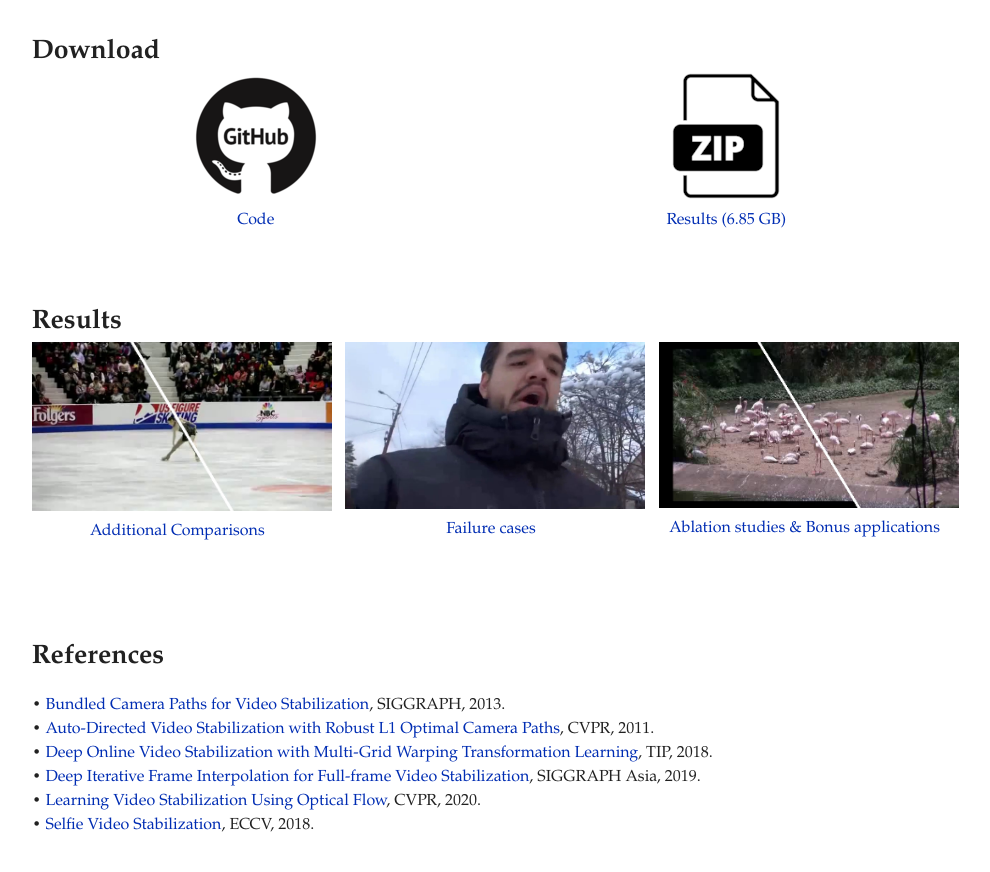
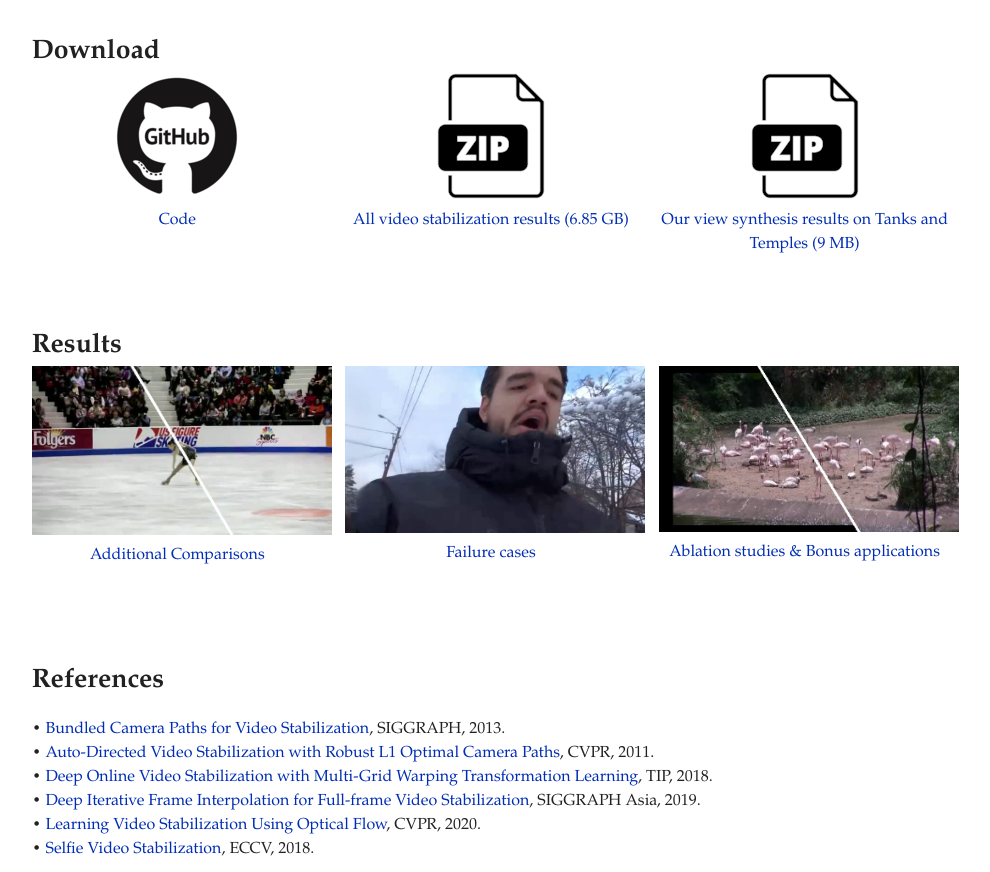
Before and after one commit to alex04072000/FuSta, a plain HTML site: page index.html in a window 1280 px wide. Shown: the part 2354-3226 px from the top of the page, without its empty margins (149-1139 px from the left). Drawn offline with nearby package versions, Linux system fonts and the light colour scheme; files whose address does not match are found by name.

Commit message:
Update index.html

```diff
--- a/index.html
+++ b/index.html
@@ -286,7 +286,7 @@ Existing video stabilization methods often generate visible distortion or requir
       <div class="title">Download</div>
       <div class="row">
 
-        <div class="col m6 s12 center">
+        <div class="col m4 s12 center">
           <a href="https://github.com/alex04072000/FuSta" target="_blank">
             <img src="website/images/github.png">
           </a>
@@ -294,12 +294,20 @@ Existing video stabilization methods often generate visible distortion or requir
           <a href="https://github.com/alex04072000/FuSta" target="_blank">Code</a>
         </div>
 
-        <div class="col m6 s12 center">
+        <div class="col m4 s12 center">
           <a href="https://drive.google.com/file/d/1QpyrrSAs67CS8UKGDSDPHSaRbFnACZ0j/view?usp=sharing" target="_blank">
             <img src="website/images/icon_zip.png">
           </a>
           <br>
-          <a href="https://drive.google.com/file/d/1QpyrrSAs67CS8UKGDSDPHSaRbFnACZ0j/view?usp=sharing" target="_blank">Results (6.85 GB)</a>
+          <a href="https://drive.google.com/file/d/1QpyrrSAs67CS8UKGDSDPHSaRbFnACZ0j/view?usp=sharing" target="_blank">All video stabilization results (6.85 GB)</a>
+        </div>
+
+        <div class="col m4 s12 center">
+          <a href="https://drive.google.com/file/d/16197Fv11ICdjO_oG_QvNq9B3oDdASygS/view?usp=sharing" target="_blank">
+            <img src="website/images/icon_zip.png">
+          </a>
+          <br>
+          <a href="https://drive.google.com/file/d/16197Fv11ICdjO_oG_QvNq9B3oDdASygS/view?usp=sharing" target="_blank">Our view synthesis results on Tanks and Temples (9 MB)</a>
         </div>
 
       </div>
```
